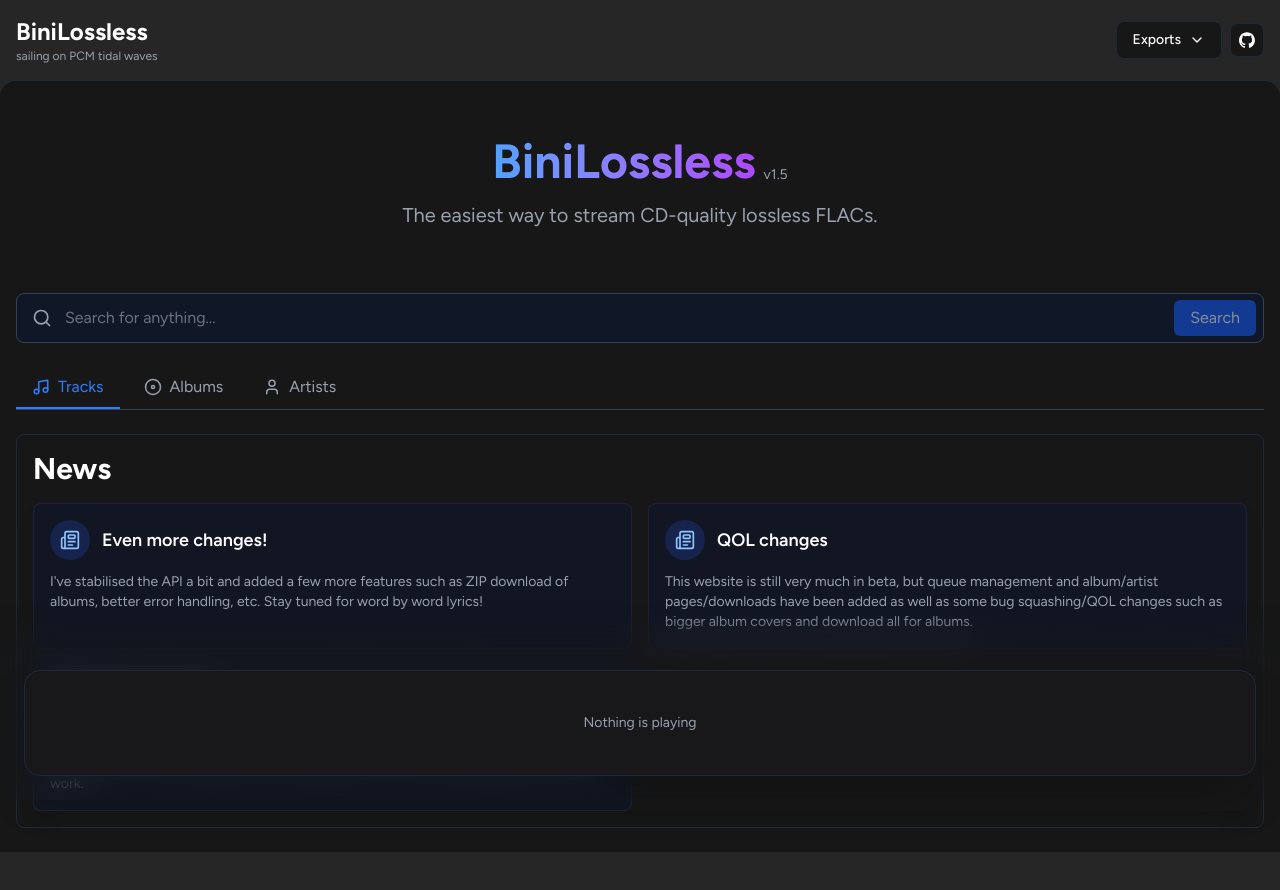
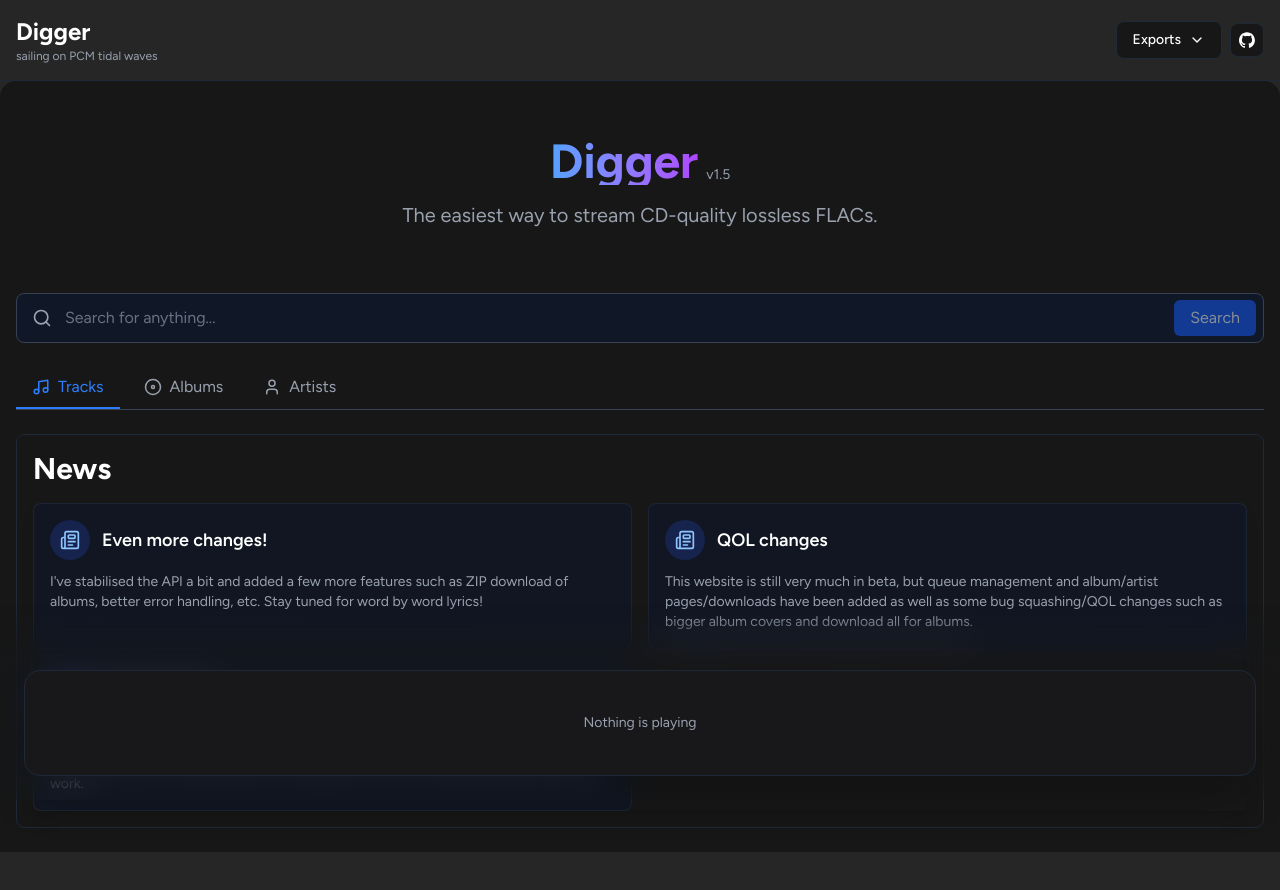
Before and after one commit to Narfbach/digger-ui, a SvelteKit app: page / in a window 1280 px wide. Shown: the top 890 px of the page. Built offline with nearby package versions, Linux system fonts and the light colour scheme; a web font is replaced by a local one.

Commit message:
Rebrand from BiniLossless to Digger

```diff
--- a/src/routes/+layout.server.ts
+++ b/src/routes/+layout.server.ts
@@ -3,6 +3,6 @@
 
 export const load: LayoutServerLoad = () => {
 	return {
-		title: env.TITLE ?? 'BiniLossless'
+		title: env.TITLE ?? 'Digger'
 	};
 };
--- a/src/routes/+layout.svelte
+++ b/src/routes/+layout.svelte
@@ -18,7 +18,7 @@
 	import type { Track, AudioQuality } from '$lib/types';
 
 	let { children, data } = $props();
-	const pageTitle = $derived(data?.title ?? 'BiniTidal');
+	const pageTitle = $derived(data?.title ?? 'Digger');
 	let headerHeight = $state(0);
 	let playerHeight = $state(0);
 	let viewportHeight = $state(0);
--- a/src/routes/+page.server.ts
+++ b/src/routes/+page.server.ts
@@ -3,7 +3,7 @@
 
 export const load: LayoutServerLoad = () => {
 	return {
-		title: env.TITLE ?? 'BiniLossless',
+		title: env.TITLE ?? 'Digger',
 		slogan: env.SLOGAN ?? 'The easiest way to stream CD-quality lossless FLACs.'
 	};
 };
--- a/src/service-worker.ts
+++ b/src/service-worker.ts
@@ -4,7 +4,7 @@
 
 declare const self: ServiceWorkerGlobalScope;
 
-const CACHE_PREFIX = 'binitidal';
+const CACHE_PREFIX = 'digger';
 const CACHE_NAME = `${CACHE_PREFIX}-v${version}`;
 const ASSETS = [...build, ...files, '/offline.html'];
 
--- a/static/offline.html
+++ b/static/offline.html
@@ -2,7 +2,7 @@
 <html lang="en">
 	<head>
 		<meta charset="utf-8" />
-		<title>Offline | BiniLossless</title>
+		<title>Offline | Digger</title>
 		<meta name="viewport" content="width=device-width, initial-scale=1" />
 		<style>
 			body {
```
Also changed, not shown: static/manifest.webmanifest.
